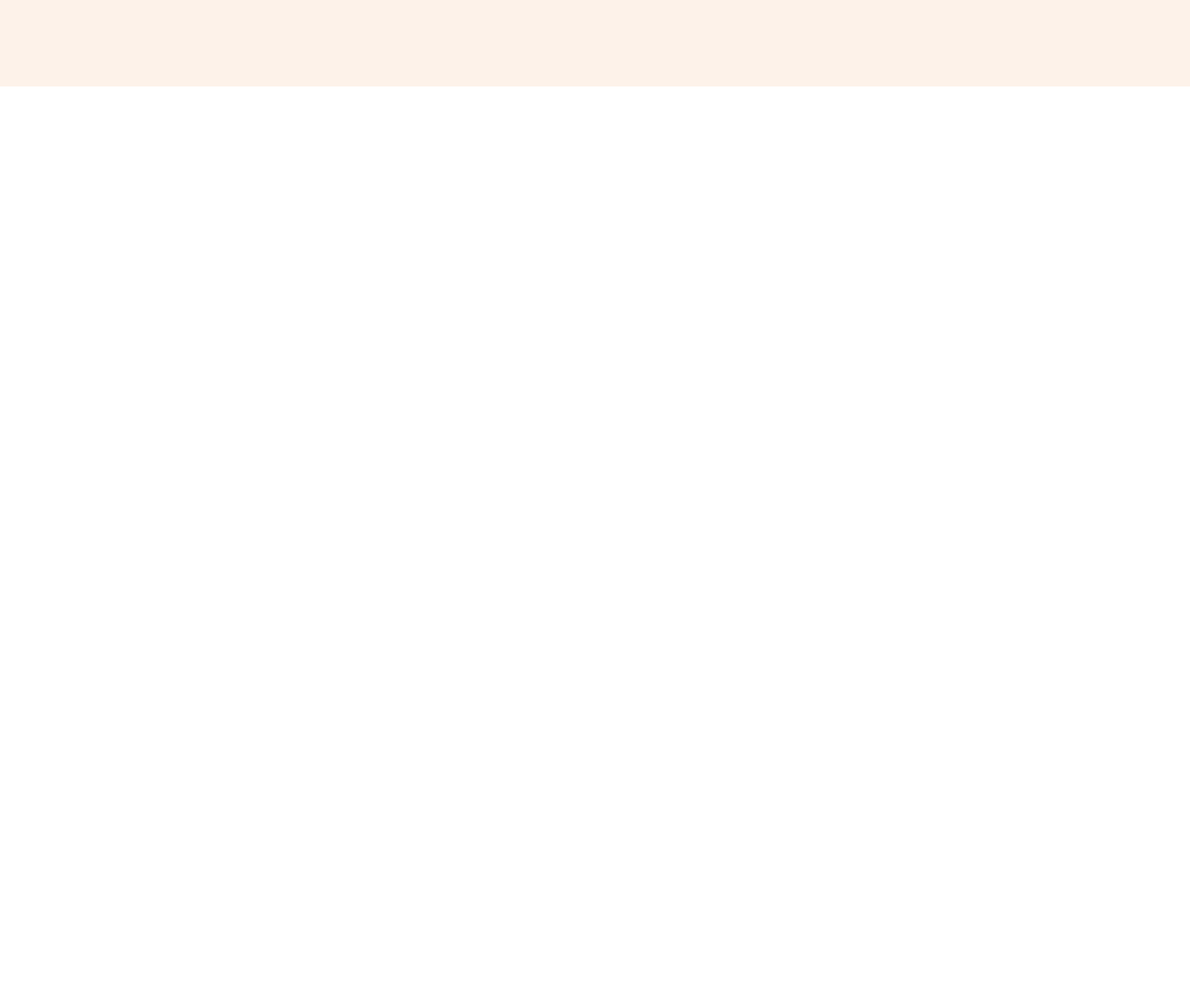
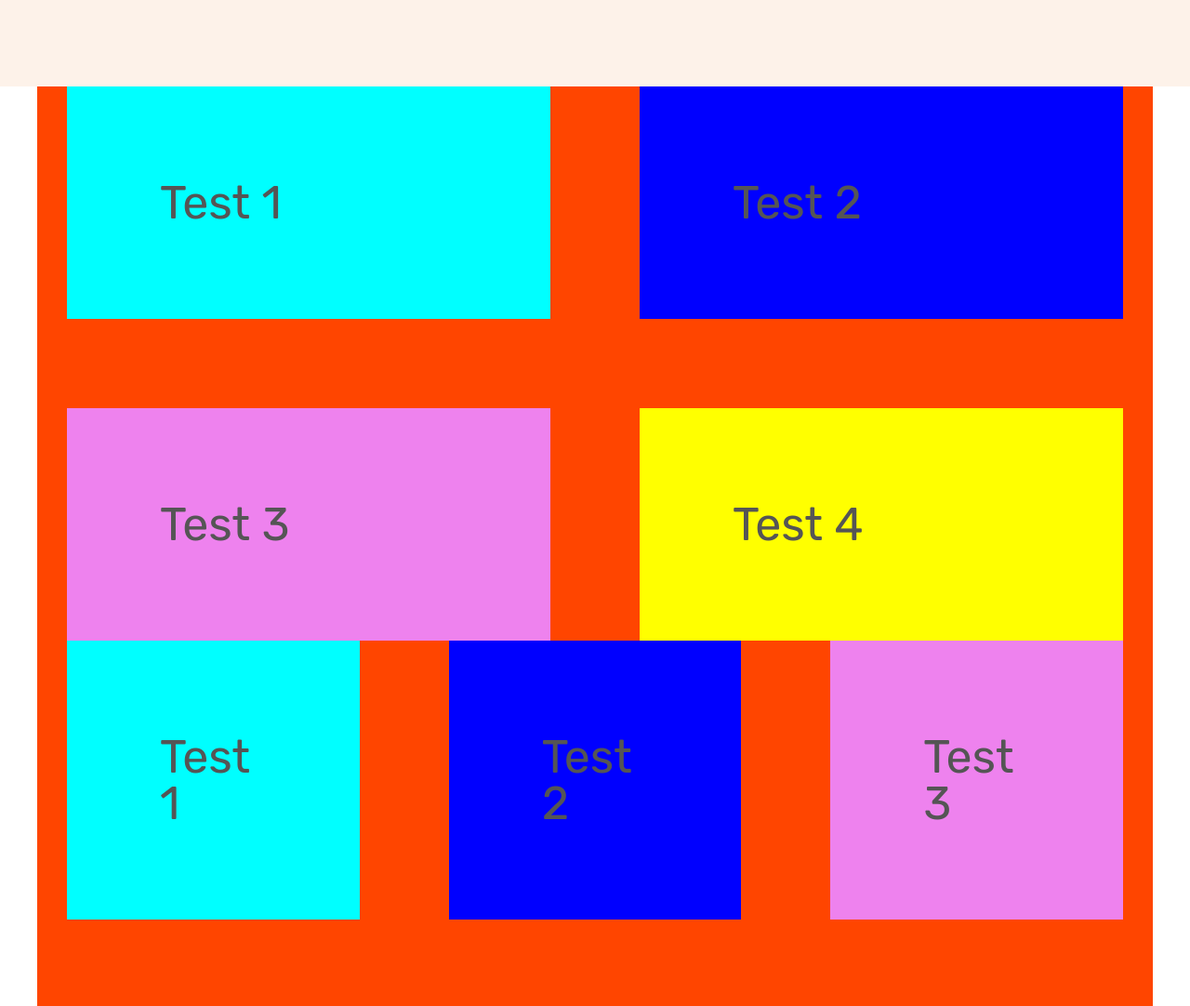
Before and after one commit to ViktorGeorgiev98/omnifoodWebApp, a plain HTML site: page src/main/html/omnifood.html in a window 1280 px wide. Shown: the part 667-1749 px from the top of the page at 93% size. Before the commit the page ends 800 px from the top, so only its background shows below. Drawn offline with Linux system fonts and the light colour scheme; files whose address does not match are found by name.

Commit message:
created a generic css file for reusable css

```diff
--- /dev/null
+++ b/src/main/css/generic.css
@@ -0,0 +1,21 @@
+.container {
+    max-width: 120rem;
+    margin: 0 auto;
+    padding: 0 3.2rem;
+}
+
+.grid {
+    display: grid;
+    gap: 9.6rem;
+}
+
+.grid--2-cols {
+    grid-template-columns: repeat(2, 1fr);
+}
+
+.grid--3-cols {
+    grid-template-columns: repeat(3, 1fr);
+}
+.grid--4-cols {
+    grid-template-columns: repeat(4, 1fr);
+}
--- /dev/null
+++ b/src/main/css/howItWorks.css
@@ -0,0 +1,21 @@
+.section-how {
+    padding: 9.6rem 0;
+    background-color: orangered;
+}
+
+.section-how div {
+    padding: 100px;
+    font-size: 50px;
+}
+.section-how div:nth-child(1) {
+    background-color: aqua;
+}
+.section-how div:nth-child(2) {
+    background-color: blue;
+}
+.section-how div:nth-child(3) {
+    background-color: violet;
+}
+.section-how div:nth-child(4) {
+    background-color: yellow;
+}
--- a/src/main/css/style.css
+++ b/src/main/css/style.css
@@ -1,3 +1,5 @@
 @import url("../css/main.css");
 @import url("../css/heroSection.css");
 @import url("../css//header.css");
+@import url("../css/howItWorks.css");
+@import url("../css/generic.css");
--- a/src/main/html/omnifood.html
+++ b/src/main/html/omnifood.html
@@ -56,6 +56,19 @@
                 </div>
             </div>
         </section>
+        <section class="section-how container grid grid--2-cols">
+            <div>Test 1</div>
+            <div>Test 2</div>
+            <div>Test 3</div>
+            <div>Test 4</div>
+        </section>
+        <section class="section-how container grid grid--3-cols">
+            <div>Test 1</div>
+            <div>Test 2</div>
+            <div>Test 3</div>
+            <div>Test 4</div>
+        </section>
+
     </main>
 
 </body>
```
